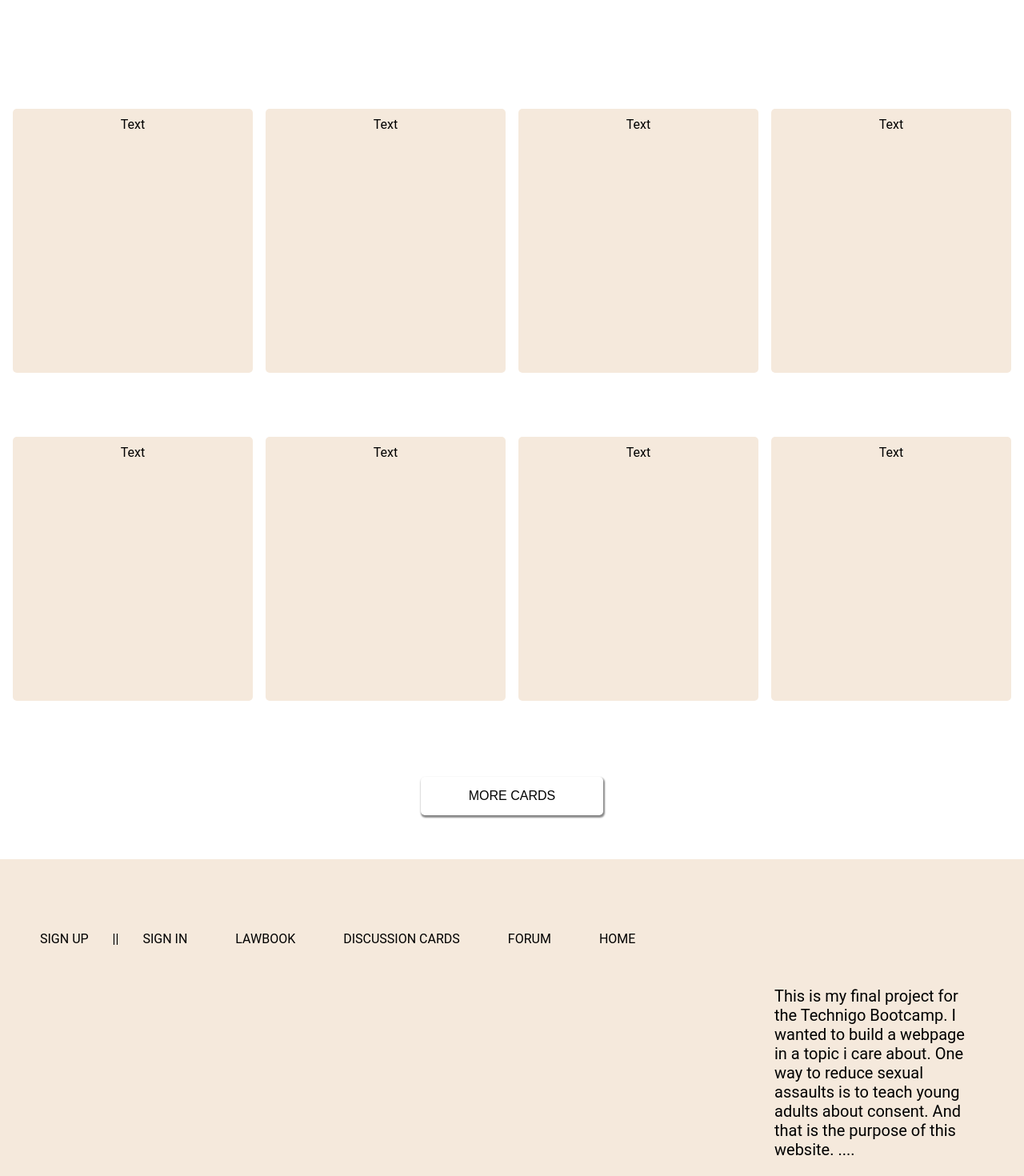
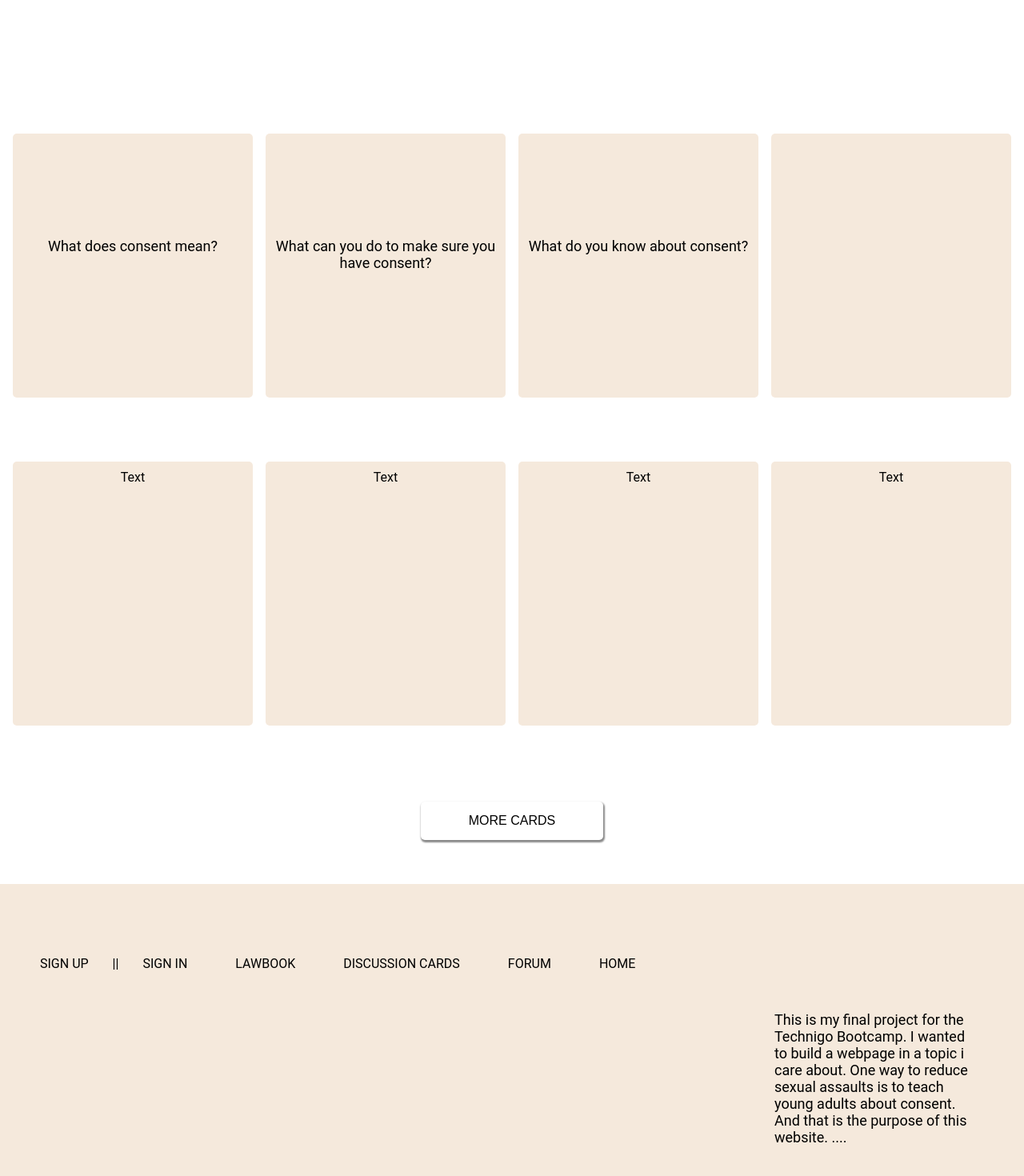
Before and after one commit to mhammarback/final-project, a React (Create React App) app in the folder frontend/: page /discussion in a window 1280 px wide. Shown: the part 800-2270 px from the top of the page at 80% size. Built offline with nearby package versions, Linux system fonts and the light colour scheme.

Commit message:
cleaned up css, started added text frontend

```diff
--- a/frontend/src/components/Footer.js
+++ b/frontend/src/components/Footer.js
@@ -1,4 +1,5 @@
 import React from 'react'
+import styled from 'styled-components/macro'
 
 import { Nav } from '../components/Nav'
 
@@ -8,12 +9,27 @@ export const Footer = () => {
       <div className="hidden-nav">
 			<Nav />
       </div>
-			  <div className="end-text">
-          <p> This is my final project for the Technigo Bootcamp.
+			  <EndTextContainer >
+          <EndText> This is my final project for the Technigo Bootcamp.
 						I wanted to build a webpage in a topic i care about.
 						One way to reduce sexual assaults is to teach young adults about consent.
-					  And that is the purpose of this website. ....</p>
-			  </div>
+					  And that is the purpose of this website. ....</EndText>
+			  </EndTextContainer >
     </div>
 	)
 }
+
+const EndTextContainer = styled.div`
+  display: flex;
+  justify-content: flex-end;
+`
+const EndText = styled.p`
+  @media (min-width: 700px) and (max-width: 1024px) {
+  width: 20%;
+	margin: 40px 50px 0px 0px;
+	}
+	@media (min-width: 1024px) {
+	width: 20%;
+	margin: 40px 50px 0px 0px;
+	}
+`
--- a/frontend/src/index.css
+++ b/frontend/src/index.css
@@ -61,32 +61,11 @@ header {
 
 /*Start page */
 
-.facts-container {
-  display: flex;
-  flex-direction: column;
-  align-items: center;
-  margin: 40px 0px 60px 0px;
-}
-
 .wide-container {
   display: flex;
   flex-direction: column;
   align-items: center;
   margin: 100px 0px 100px 0px;
-}
-
-.start-text {
-  display: flex;
-  flex-direction: column;
-  align-items: center;
-}
-
-
-/*Discussion page */
-
-.small-header {
-  font-size: 30px;
-  font-weight: bold;
 }
 
 /* SIGN IN / UP  */
@@ -179,17 +158,7 @@ nav {
   justify-content: space-around;
 }
 
-.end-text {
-  display: flex;
-  justify-content: flex-end;
-}
-
 @media (min-width: 700px) and (max-width: 1024px) {
-
-.end-text p {
-  width: 20%;
-  margin: 40px 50px 0px 0px;
-  }
 
 .container-cards {
   flex-direction: row;
@@ -207,12 +176,6 @@ nav {
   margin: 10px;
 }
 
-.start-text {
-  display: flex;
-  flex-direction: row;
-  justify-content: center;
-}
-
 .start-text-header {
   width:30%;
   margin: 10px;
@@ -222,7 +185,7 @@ nav {
 @media (min-width: 1024px) {
 
 p {
-  font-size: 20px;
+  font-size: 18px;
 }
 
 h2 {
@@ -237,21 +200,10 @@ h2 {
   display: flex;
 }
 
-.end-text p {
-  width: 20%;
-  margin: 40px 50px 0px 0px;
-}
-
 .container-cards {
   flex-direction: row;
   flex-wrap: wrap;
   justify-content: space-evenly;
-}
-
-.start-text {
-  display: flex;
-  flex-direction: row;
-  justify-content: center;
 }
 
 .start-text-header {
--- a/frontend/src/lib/Cards.js
+++ b/frontend/src/lib/Cards.js
@@ -57,7 +57,6 @@ export const LargeCard = styled.div`
   @media (min-width: 700px) {
     width: 600px;
     padding: 0 16px;
-
   }
 `
 
--- /dev/null
+++ b/frontend/src/lib/Text.js
@@ -0,0 +1,10 @@
+import styled from 'styled-components/macro'
+
+export const SmallHeader = styled.p`
+  font-size: 24px;
+  font-weight: bold;
+
+  @media (min-width: 500px) {
+    font-size: 30px;
+  }
+`
--- a/frontend/src/pages/DiscussionsCards.js
+++ b/frontend/src/pages/DiscussionsCards.js
@@ -2,7 +2,9 @@ import React, { useState } from 'react'
 import styled from 'styled-components/macro'
 
 import { SmallCard } from '../lib/Cards'
+import { SmallHeader } from '../lib/Text'
 import { Button } from 'lib/Button'
+
 
 export const DiscussionsCards = () => {
 	const [show, setShow] = useState(false)
@@ -10,13 +12,13 @@ return (
 	<>
   <Section>
     <h2>DISCUSSION CARDS</h2>
-    <p>Divide into groups our pares and use the cards for help to start a discussion</p>
+    <SmallHeader>Divide into groups our pares and use the cards for help to start a discussion</SmallHeader>
   </Section>
 	  <FlexWrap>
-		  <SmallCard>Text</SmallCard>
-		  <SmallCard>Text</SmallCard>
-		  <SmallCard>Text</SmallCard>
-		  <SmallCard>Text</SmallCard>
+		  <SmallCard><Text>What does consent mean?</Text></SmallCard>
+		  <SmallCard><Text>What can you do to make sure you have consent? </Text></SmallCard>
+		  <SmallCard><Text>What do you know about consent?</Text></SmallCard>
+		  <SmallCard><Text></Text></SmallCard>
 		  <SmallCard>Text</SmallCard>
 		  <SmallCard>Text</SmallCard>
 		  <SmallCard>Text</SmallCard>
@@ -78,3 +80,9 @@ const ButtonContainer = styled.div`
   justify-content: center;
   margin-bottom: 50px;
 `
+
+export const Text = styled.p`
+  text-align:center;
+  margin-top: 120px;
+
+`
--- a/frontend/src/pages/Lawbook.js
+++ b/frontend/src/pages/Lawbook.js
@@ -3,6 +3,7 @@ import styled from 'styled-components/macro'
 
 import { SmallCard } from '../lib/Cards'
 import { Container } from '../lib/Container'
+import { SmallHeader } from '../lib/Text'
 import Book from '../img/open-book.png'
 
 
@@ -18,7 +19,7 @@ export const Lawbook = () => {
 		    <Icon src={Book} alt="lawbook icon" />
     	</SmallCard>
 				<LawHeader >
-					<p className="small-header">What does the lawbook say about consent?</p>
+					<SmallHeader>What does the lawbook say about consent?</SmallHeader>
 					<Section>
 					<h4>Den 1 juli 2018 ändrades sexualbrottslagstiftningen så att det
            tydligare slogs fast att gränsen för straffbar gärning ska gå vid om
@@ -56,9 +57,8 @@ export const Lawbook = () => {
 		    <Icon src={Book} alt="lawbook icon" />
     	</SmallCard>
 				<LawHeader >
-					<p className="small-header">What does that mean in practice?</p>
+					<SmallHeader>What does that mean in practice?</SmallHeader>
 					<Section>
-
 					<h4>Every human being has the right to decide over their body and their sexuality.
 						Therefore, Sweden has a sexual offence law based on the idea of free will.
 						Sex must be an act of free will - otherwise it is a crime.</h4>
--- a/frontend/src/pages/StartPage.js
+++ b/frontend/src/pages/StartPage.js
@@ -3,6 +3,7 @@ import styled from 'styled-components/macro'
 import { NavLink } from 'react-router-dom'
 
 import { LargeCard, MediumCard, SmallCard, WideCard } from '../lib/Cards'
+import { SmallHeader } from '../lib/Text'
 import Book from '../img/open-book.png'
 import Heart from '../img/love.png'
 import Discussion from '../img/debate.png'
@@ -12,37 +13,35 @@ import Tick from '../img/tick.png'
 export const StartPage = () => {
   return (
     <>
-    <div className ="start-text">
+    <StartContainer>
        <MediumCard>
        <LargeIcon src={Heart} alt="Heart icon" />
       </MediumCard>
          <div className ="start-text-header">
-          <p className="small-header">What, Why and how?</p>
-          <p> lorem ipsumlorem ipsumlorem ipsumlorem ipsum
-          lorem ipsumlorem ipsumlorem ipsumlorem ipsumlorem ipsum
-          lorem ipsumlorem ipsumvlorem ipsumlorem ipsumlorem ipsum
-          orem ipsumlorem ipsumlorem ipsumlorem ipsum lorem ipsumlorem
-          ipsumlorem ipsumlorem ipsumlorem ipsum lorem ipsumlorem
-          ipsumvlorem ipsumlorem ipsumlorem ipsum
-           </p>
+          <SmallHeader>What, Why and How?</SmallHeader>
+          <p> Every human being has the right to decide over their body and their sexuality.
+						Therefore, Sweden has a sexual offence law based on the idea of free will.
+						Sex must be an act of free will - otherwise it is a crime.</p>
+
+          <p>And now it is time for the next step. To start talking, learning
+             and sharing this knowledge.</p>
+
          </div>
-     </div>
+     </StartContainer>
 
     <div className ="container-cards">
+      <NavLink to ="/lawbook" className="nav-links">
+        <SmallCard>
+          <h3>LAW BOOK</h3>
+          <Icon src={Book} alt="lawbook icon" />
+        </SmallCard>
+      </NavLink>
       <NavLink to ="/forum" className="nav-links">
         <SmallCard>
           <h3>FORUM</h3>
           <Icon src={Feedback} alt="feedback icon" />
         </SmallCard>
       </NavLink>
-
-      <NavLink to ="/lawbook" className="nav-links">
-        <SmallCard>
-          <h3>LAW BOOK</h3>
-          <Icon src={Book} alt="lawbook icon" />
-        </SmallCard>
-      </NavLink>
-
       <NavLink to ="/discussion" className="nav-links">
         <SmallCard>
           <h3>DISCUSSIONS CARDS</h3>
@@ -51,7 +50,7 @@ export const StartPage = () => {
       </NavLink>
     </div>
 
-    <div className="facts-container">
+    <FactContainer>
       <h2>FAST FACTS</h2>
     <LargeCard>
       <Row>
@@ -79,7 +78,7 @@ export const StartPage = () => {
         <p><span className="bold">Consent</span> can always be rewoked</p>
       </Row>
     </LargeCard>
-    </div>
+    </FactContainer>
 
     <div className ="wide-container">
       <WideCard>
@@ -121,8 +120,29 @@ export const Row = styled.div`
   padding: 5px;
 `
 
-/*
+export const FactContainer = styled.div`
+  display: flex;
+  flex-direction: column;
+  align-items: center;
+  margin: 40px 0px 60px 0px;
+`
+
+export const StartContainer = styled.div`
+  display: flex;
+  flex-direction: column;
+  align-items: center;
+
+  @media (min-width: 700px) and (max-width: 1024px) {
+  flex-direction: row;
+  justify-content: center;
+  }
+  @media (min-width: 1024px) {
+  flex-direction: row;
+  justify-content: center;
+}
+`
+
+export const Text = styled.p`
 
 
-
-*/
+`
--- a/frontend/src/quiz/Summary.js
+++ b/frontend/src/quiz/Summary.js
@@ -4,7 +4,6 @@ import { useSelector, useDispatch } from 'react-redux'
 import styled from 'styled-components/macro'
 
 import { quiz } from '../reducers/quiz'
-
 import { Button } from '../lib/Button'
 
 export const Summary = () => {
--- a/frontend/src/reducers/quiz.js
+++ b/frontend/src/reducers/quiz.js
@@ -1,16 +1,16 @@
 import { createSlice } from '@reduxjs/toolkit'
 
 const questions = [
-  { id: 0, questionText: 'First question', options: ['first', 'second', 'third', 'four'], correctAnswerIndex: 1 },
-  { id: 1, questionText: 'Second question', options: ['first', 'second', 'third', 'four'], correctAnswerIndex: 1 },
-  { id: 2, questionText: 'Third question', options: ['first', 'second', 'third', 'four'], correctAnswerIndex: 1 },
-  { id: 3, questionText: 'Four question', options: ['first', 'second', 'third', 'four'], correctAnswerIndex: 1 },
+  { id: 0, questionText: 'Can consent be rewoked?', options: ['No', 'Sometimes', 'Yes', 'Not sure'], correctAnswerIndex: 2 },
+  { id: 1, questionText: 'If you are in a relationship,do you automaticly have your partners consent?', options: ['Of course', 'Not sure', 'Yes, we are together?', 'No'], correctAnswerIndex: 3 },
+  { id: 2, questionText: 'Can people give consent while they are sleeping?', options: ['No', 'If they said yes before they fell to sleep', 'Yes', 'Not sure'], correctAnswerIndex: 0 },
+  { id: 3, questionText: 'Fourth question', options: ['first', 'second', 'third', 'four'], correctAnswerIndex: 1 },
   { id: 4, questionText: 'Five question', options: ['first', 'second', 'third', 'four'], correctAnswerIndex: 1 },
   { id: 5, questionText: 'Six question', options: ['first', 'second', 'third', 'four'], correctAnswerIndex: 1 },
 ]
 
 const results = [
-	{ text: 'Great job all correct answers'},
+	{ text: 'Great job, all correct answers'},
 	{ text: 'So close, one more time and you will ace it'},
 	{ text: 'Keep on practicing'},
 ]
@@ -45,7 +45,7 @@ export const quiz = createSlice({
       const { questionId, answerIndex } = action.payload
       const question = state.questions.find((q) => q.id === questionId)
 
-			if (state.currentQuestionIndex + 1 === state.questions.length) {
+		if (state.currentQuestionIndex + 1 === state.questions.length) {
         state.showSummary = true
       }
 
```
Also changed, not shown: frontend/src/components/Header.js (+5 -5 lines).
